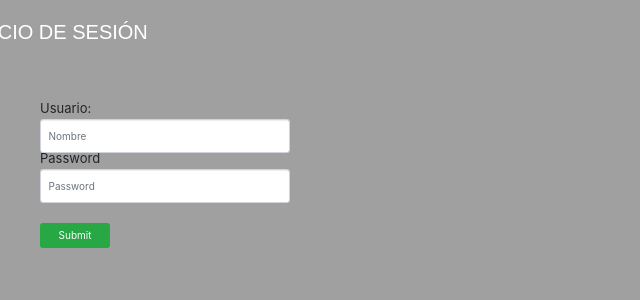
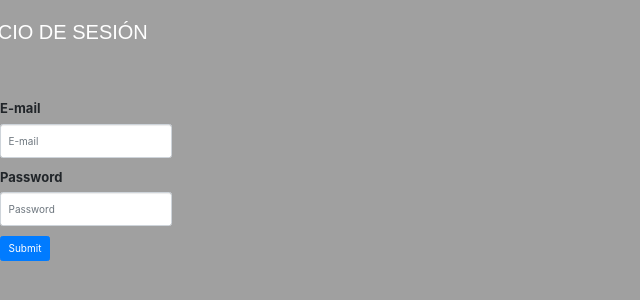
Before and after one commit to marianettienzo/enzo, a PHP site: page / in a window 1280 px wide. Shown: the part 62-362 px from the top of the page, without its empty margins (0-640 px from the left). Run offline with PHP 8.4, Linux system fonts and the light colour scheme; data that the repository does not hold is empty.

Commit message:
updated process

```diff
--- a/config.php
+++ b/config.php
@@ -1,5 +1,5 @@
 <?php
 
 return [
-    'mysql' => new mysqli("localhost", "root", "", "formulario")
+    'mysql' => new mysqli("localhost", "enzo", "enzo", "enzo")
 ];
--- a/index.php
+++ b/index.php
@@ -1,20 +1,14 @@
 <html>
-
-<?php
-    session_start();
-    if(isset($_POST['login'])) {
-    require 'conexion.php';
-    $usuario = $_POST['usuario'];
-    $password = $_POST['password'];
-    $resultado = mysqli_query($db_connection, 'SELECT * FROM login WHERE usuario="'.$usuario.'" and password="'.$password.'"');
-    }
-
-    if(mysqli_num_rows($resultado)==1) {
-        $_SESSION['usuario'] = $usuario;
-        header("Location: mensaje_enviado.php");
-    }
-    ?>
-
+<head>
+<title> Prueba </title>
+<link rel="stylesheet" href="https://maxcdn.bootstrapcdn.com/bootstrap/3.3.7/css/bootstrap.min.css">
+  <script src="https://ajax.googleapis.com/ajax/libs/jquery/3.3.1/jquery.min.js"></script>
+  <script src="https://maxcdn.bootstrapcdn.com/bootstrap/3.3.7/js/bootstrap.min.js"></script>
+  <link rel="stylesheet" href="https://maxcdn.bootstrapcdn.com/bootstrap/4.0.0/css/bootstrap.min.css" integrity="sha384-Gn5384xqQ1aoWXA+058RXPxPg6fy4IWvTNh0E263XmFcJlSAwiGgFAW/dAiS6JXm" crossorigin="anonymous">
+  <link rel="stylesheet"  href="style.css" type="text/css">
+<meta charser="utf-8">
+</head>
+<body>
 
  <nav class="navbar navbar-expand-lg navbar-light bg-light">
  <button class="navbar-toggler" type="button" data-toggle="collapse" data-target="#navbarSupportedContent" aria-controls="navbarSupportedContent" aria-expanded="false" aria-label="Toggle navigation">
@@ -35,35 +29,21 @@
    </ul>
  </div>
 </nav>
-
-
-
-
-
-
-
-<head>
-<title> Prueba </title>
-<link rel="stylesheet" href="https://maxcdn.bootstrapcdn.com/bootstrap/3.3.7/css/bootstrap.min.css">
-  <script src="https://ajax.googleapis.com/ajax/libs/jquery/3.3.1/jquery.min.js"></script>
-  <script src="https://maxcdn.bootstrapcdn.com/bootstrap/3.3.7/js/bootstrap.min.js"></script>
-  <link rel="stylesheet" href="https://maxcdn.bootstrapcdn.com/bootstrap/4.0.0/css/bootstrap.min.css" integrity="sha384-Gn5384xqQ1aoWXA+058RXPxPg6fy4IWvTNh0E263XmFcJlSAwiGgFAW/dAiS6JXm" crossorigin="anonymous">
-  <link rel="stylesheet"  href="style.css" type="text/css">
-<meta charser="utf-8">
-</head>
-<body>
 <h1> Inicio de Sesión  </h1>
 </ul>
     <div id="formulario">
-<form method="POST">
-<ul id="formu">
-<li> Usuario: <input type="text" name="usuario" required class="form-control" style="width : 250px; heigth : 0.5px"   placeholder="Nombre" </li>
-<li> Password  <input type="password" name="password" required class="form-control" style="width : 250px; heigth : 0.5px"  placeholder="Password" </li>
 
-<input id="boton" type="submit"   class="btn btn-success"  </li>
-
-</ul>
-</form>
+    <form method="POST" action="/login.php">
+      <div class="form-group">
+        <label for="email">E-mail</label>
+        <input type="email" class="form-control" id="email"  placeholder="E-mail" name="email" required>
+      </div>
+      <div class="form-group">
+        <label for="password">Password</label>
+        <input type="password" class="form-control" id="password" name="password" placeholder="Password">
+      </div>
+      <button type="submit" name="submit" class="btn btn-primary">Submit</button>
+    </form>
 </div>
 
 </body>
```
Also changed, not shown: login.php (added, +27 -0 lines), mensaje_enviado.php (+6 -11 lines), modelos/usuario.php (+20 -3 lines), checkLogin.php (added).
